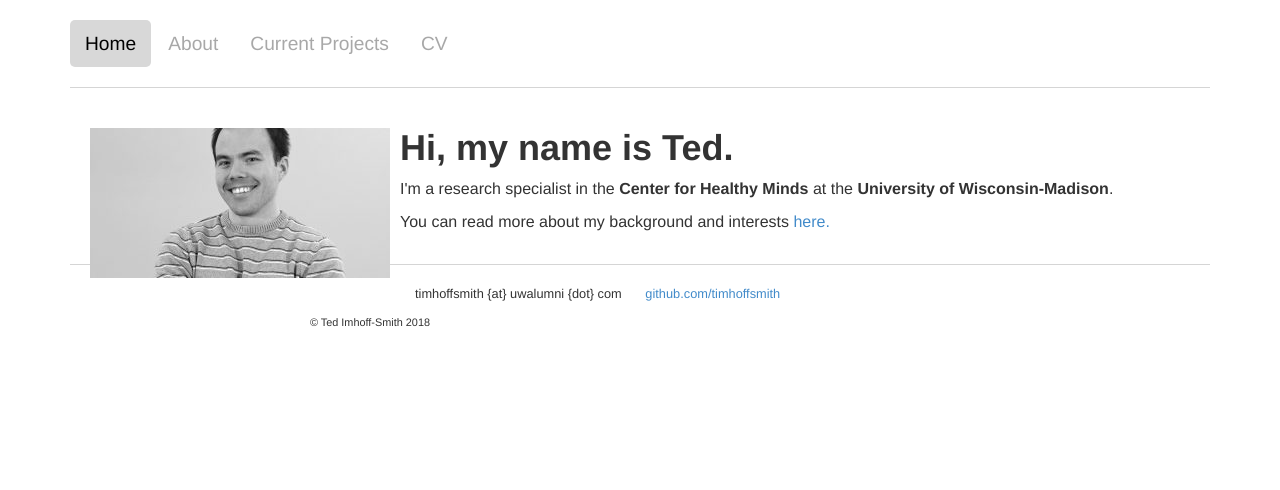
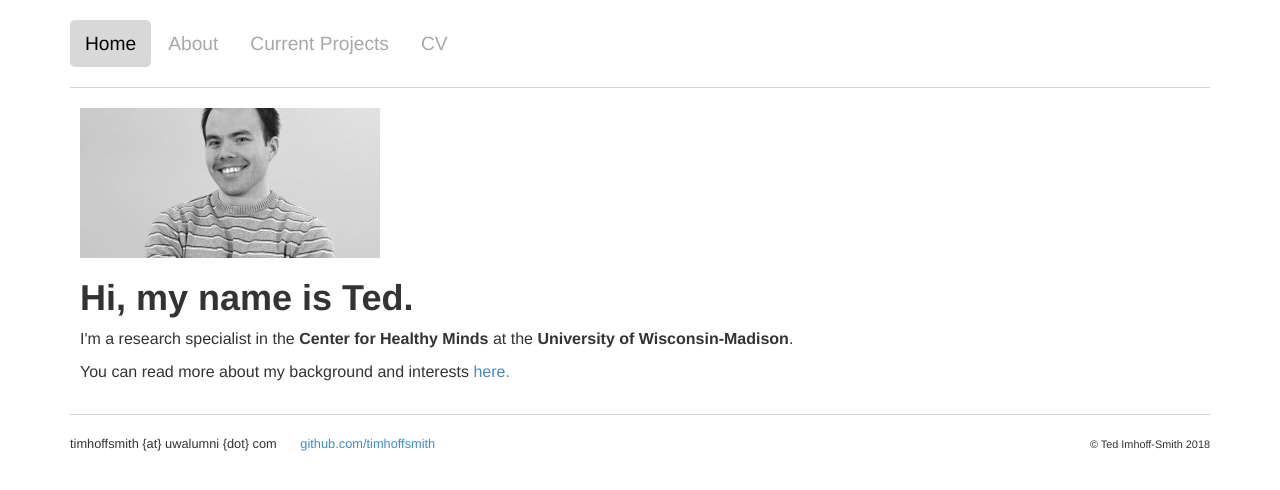
Before and after one commit to timhoffsmith/timhoffsmith.github.io, a Jekyll site: the page built from index.html, in a window 1280 px wide. Shown: the top 490 px of the page. Built offline with Jekyll 4.4.1, drawn with Linux system fonts in a browser that asks for light colours.

Commit message:
Update main.css

```diff
--- a/css/main.css
+++ b/css/main.css
@@ -9,7 +9,7 @@ body {
     	font-size: 1.2em;
 }
 
-img {
+.home img {
 	float: left;
 	padding-right: 10px;
 	padding-left: 10px;
```
